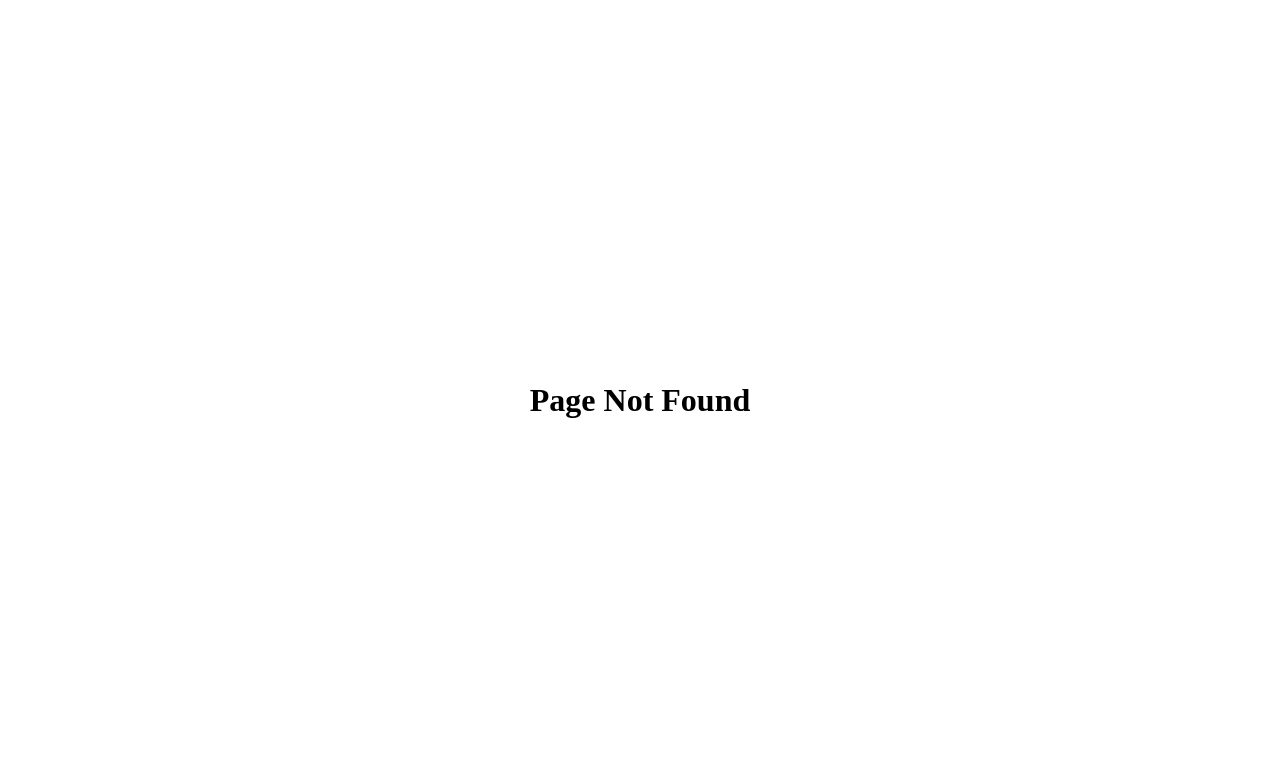
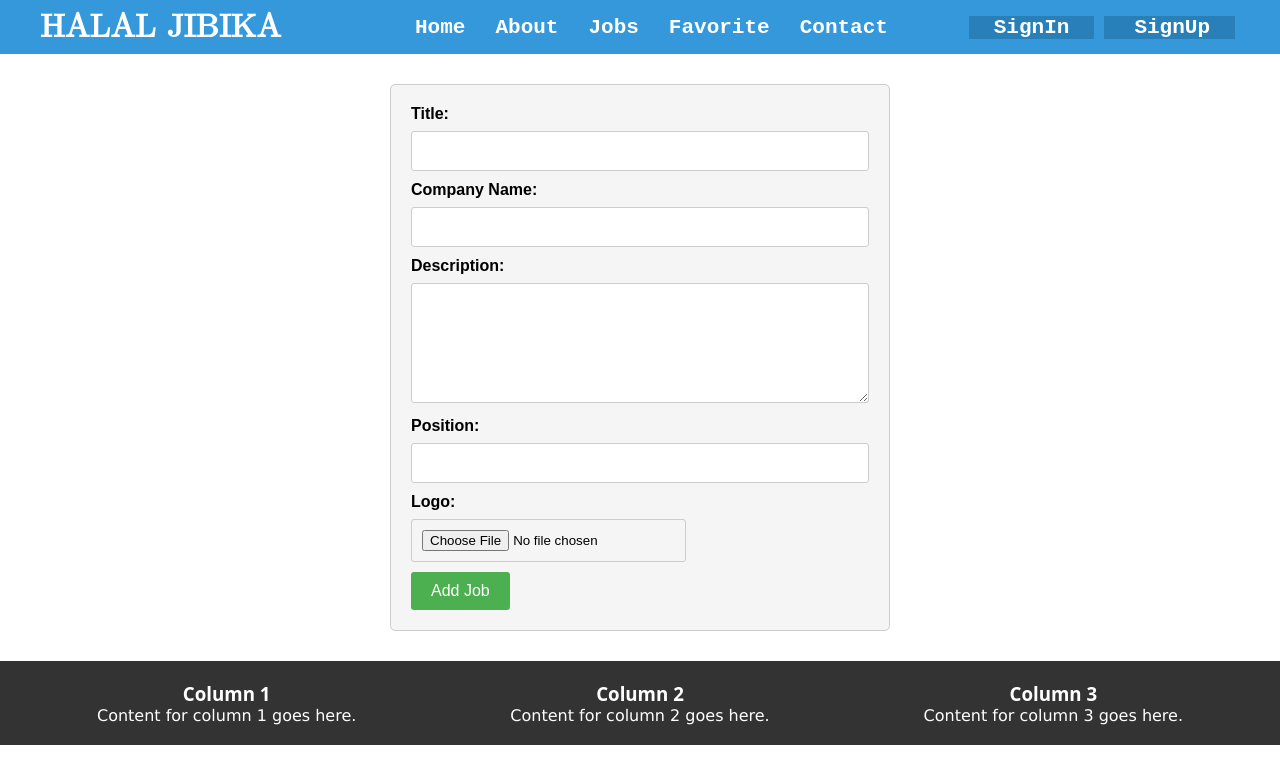
Before and after one commit to devRokib/HALAL_JIBIKA, a React (Vite) app: page /addjob in a window 1280 px wide. Before the commit this address had no page. Shown: the top 784 px of the page. Built offline with nearby package versions, Linux system fonts and the light colour scheme; no server answers.

Commit message:
Add job page create

```diff
--- /dev/null
+++ b/src/Component/AddJob/AddJob.css
@@ -0,0 +1,62 @@
+.formContainer{
+    padding: 30px 0;
+}
+form {
+    width: 500px;
+    margin: 0 auto;
+    padding: 20px;
+    border: 1px solid #ccc;
+    border-radius: 5px;
+    background-color: #f5f5f5;
+    font-family: sans-serif;
+  }
+
+
+  label {
+    display: block;
+    margin-bottom: 8px;
+    font-weight: 600;
+  }
+
+  input[type="text"],
+  textarea {
+    width: 100%;
+    padding: 10px;
+    border: 1px solid #ccc;
+    border-radius: 3px;
+    margin-bottom: 10px;
+    font-size: 16px;
+  }
+
+  textarea {
+    height: 120px;
+  }
+
+
+  input[type="file"] {
+    padding: 10px;
+    border: 1px solid #ccc;
+    border-radius: 3px;
+    margin-bottom: 10px;
+  }
+
+
+  button[type="submit"] {
+    background-color: #4CAF50;
+    color: white;
+    padding: 10px 20px;
+    border: none;
+    border-radius: 3px;
+    cursor: pointer;
+  }
+
+  button[type="submit"]:hover {
+    background-color: #3e8e41;
+  }
+
+  /* Error message (optional) */
+  .error-message {
+    color: red;
+    font-weight: bold;
+    margin-bottom: 10px;
+  }
--- /dev/null
+++ b/src/Component/AddJob/AddJob.jsx
@@ -0,0 +1,55 @@
+import React, { useState } from 'react';
+import './AddJob.css'
+function AddJob({ createJob }) {
+    const [jobData, setJobData] = useState({
+        title: '',
+        companyName: '',
+        description: '',
+        position: '',
+        logo: null,
+    });
+
+    const handleChange = (event) => {
+        setJobData({ ...jobData, [event.target.name]: event.target.value });
+    };
+
+    const handleSubmit = async (event) => {
+        event.preventDefault();
+
+        try {
+            await createJob(jobData);
+            setJobData({ ...jobData, logo: null });
+        } catch (error) {
+            console.error(error);
+        }
+    };
+
+    return (
+        <div className="addJobSection">
+            <div className="addJobContainer">
+                <div className="formContainer">
+                    <form onSubmit={handleSubmit}>
+                        <label htmlFor="title">Title:</label>
+                        <input type="text" id="title" name="title" value={jobData.title} onChange={handleChange} required />
+
+                        <label htmlFor="companyName">Company Name:</label>
+                        <input type="text" id="companyName" name="companyName" value={jobData.companyName} onChange={handleChange} required />
+
+                        <label htmlFor="description">Description:</label>
+                        <textarea id="description" name="description" value={jobData.description} onChange={handleChange} required />
+
+                        <label htmlFor="position">Position:</label>
+                        <input type="text" id="position" name="position" value={jobData.position} onChange={handleChange} required />
+
+                        <label htmlFor="logo">Logo:</label>
+                        <input type="file" id="logo" name="logo" onChange={(event) => setJobData({ ...jobData, logo: event.target.files[0] })} /> <br />
+
+                        <button type="submit">Add Job</button>
+                    </form>
+                </div>
+            </div>
+        </div>
+    );
+}
+
+export default AddJob;
--- a/src/Component/Job/Job.jsx
+++ b/src/Component/Job/Job.jsx
@@ -4,7 +4,7 @@ import './Job.css'
 import { FaEdit } from "react-icons/fa";
 import { MdDelete } from "react-icons/md";
 import { MdOutlineFavorite } from "react-icons/md";
-import Swal from 'sweetalert2';
+
 function Job({data,onDelete }) {
     const {id,title,companyName,description,position,logo} = data;
     const [showDeleteConfirmation, setShowDeleteConfirmation] = useState(false);
@@ -13,7 +13,7 @@ function Job({data,onDelete }) {
       setShowDeleteConfirmation(true);
     };
 
-    const handleConfirmDelete = () => {
+    const handleConfirmDelete =async () => {
       onDelete(id);
       Swal.fire({
         title: 'Are you sure you want to delete this job?',
@@ -22,9 +22,9 @@ function Job({data,onDelete }) {
         confirmButtonColor: '#3085d6',
         cancelButtonColor: '#d33',
         confirmButtonText: 'Yes, delete it!'
-      }).then((result) => {
+      }).then(async(result) => {
         if (result.isConfirmed) {
-          onDelete(id)
+          await onDelete(id)
             .then(() => {
               Swal.fire(
                 'Deleted!',
@@ -71,6 +71,7 @@ function Job({data,onDelete }) {
           <button onClick={() => setShowDeleteConfirmation(false)}>Cancel</button>
         </div>
       )}
+
     </div>
   )
 }
--- /dev/null
+++ b/src/Layout/Footer/Footer.css
@@ -0,0 +1,12 @@
+.footer {
+    background-color: #333;
+    color: #fff;
+    padding: 20px;
+    display: flex;
+    justify-content: space-around;
+  }
+
+  .footerColumn {
+    flex: 1;
+    text-align: center;
+  }
--- a/src/Layout/Footer/Footer.jsx
+++ b/src/Layout/Footer/Footer.jsx
@@ -1,11 +1,25 @@
-import React from 'react'
+import './Footer.css';
 
 function Footer() {
   return (
-    <div>
-      <h1>this is footer</h1>
-    </div>
-  )
+    <footer>
+      <div className="footer">
+      <div className="footerColumn">
+        <h3>Column 1</h3>
+        <p>Content for column 1 goes here.</p>
+      </div>
+      <div className="footerColumn">
+        <h3>Column 2</h3>
+        <p>Content for column 2 goes here.</p>
+      </div>
+      <div className="footerColumn">
+        <h3>Column 3</h3>
+        <p>Content for column 3 goes here.</p>
+      </div>
+      </div>
+      <div className="footerBottom"></div>
+    </footer>
+  );
 }
 
-export default Footer
+export default Footer;
--- a/src/Layout/Header/Header.css
+++ b/src/Layout/Header/Header.css
@@ -8,7 +8,7 @@
 .headerContainer{
    max-width: 1200px;
    margin: auto;
-   padding: 0 10px;
+   padding: 0 0px;
 
 }
 .headerLogo {
@@ -16,8 +16,8 @@
 }
 .headerLogo h1 {
     color: #fff;
-    font-size: 37px;
-    font-family: monospace,sans-serif;
+    font-size: 33px;
+    font-family: math;
 }
 
  ul{
@@ -101,7 +101,7 @@
         width: 20%;
     }
     ul {
-        width: 75%;
+        width: 80%;
     }
     .headerLogo h1 {
         color: #fff;
@@ -122,10 +122,10 @@
         padding: 0px 3px;
       }
       .headerMenu {
-        padding: 0 50px;
+        padding: 0 0px;
     }
     .headerLogo {
-        width: 20%;
+        width: 30%;
     }
 
 
@@ -153,7 +153,7 @@
     }
     .navMenu {
         display: block;
-        width: 100%;
+
         line-height: 35px;
 
     }
--- a/src/pages/Home/Home.css
+++ b/src/pages/Home/Home.css
@@ -1,7 +1,7 @@
-/* Home.css */
+
 
 .homeSection {
-    background-color:#fff; /* Set your desired background color */
+    background-color:#fff;
 
   }
 
--- a/src/pages/Jobs/Jobs.css
+++ b/src/pages/Jobs/Jobs.css
@@ -21,3 +21,15 @@
     font-family: sans-serif;
     margin-bottom: 6px;
 }
+.addJobBtn {
+    display: inline-block;
+    font-size: 25px;
+    margin-top: 22px;
+    background: #2e3e56;
+    color: #fff;
+    padding: 5px 82px;
+    border-radius: 5px;
+}
+.addjobWrapper{
+    text-align: center;
+}
--- a/src/pages/Jobs/Jobs.jsx
+++ b/src/pages/Jobs/Jobs.jsx
@@ -18,6 +18,9 @@ function Jobs() {
           userData.map((data)=><Job key={data.id}  data= {data}/>)
         }
         </div>
+        <div className="addjobWrapper">
+        <NavLink className='addJobBtn' to='/addjob'>add job</NavLink>
+        </div>
     </div>
   )
 }
--- a/src/routes/Routes.jsx
+++ b/src/routes/Routes.jsx
@@ -11,6 +11,7 @@ import NotFound from "../pages/Not Found/NotFound";
 import JobDetails from "../pages/Jobs/JobDetails/JobDetails";
 import EditJob from "../Component/Edit Job/EditJob";
 import ApplyNow from "../Component/ApplyNow/ApplyNow";
+import AddJob from "../Component/AddJob/AddJob";
 
 
 
@@ -47,6 +48,10 @@ const routes = createBrowserRouter([
               element:<SignIn/>
             },
             {
+              path:'/addjob',
+              element:<AddJob/>
+            },
+            {
               path:'/signup',
               element:<SignUp/>,
              },
```
